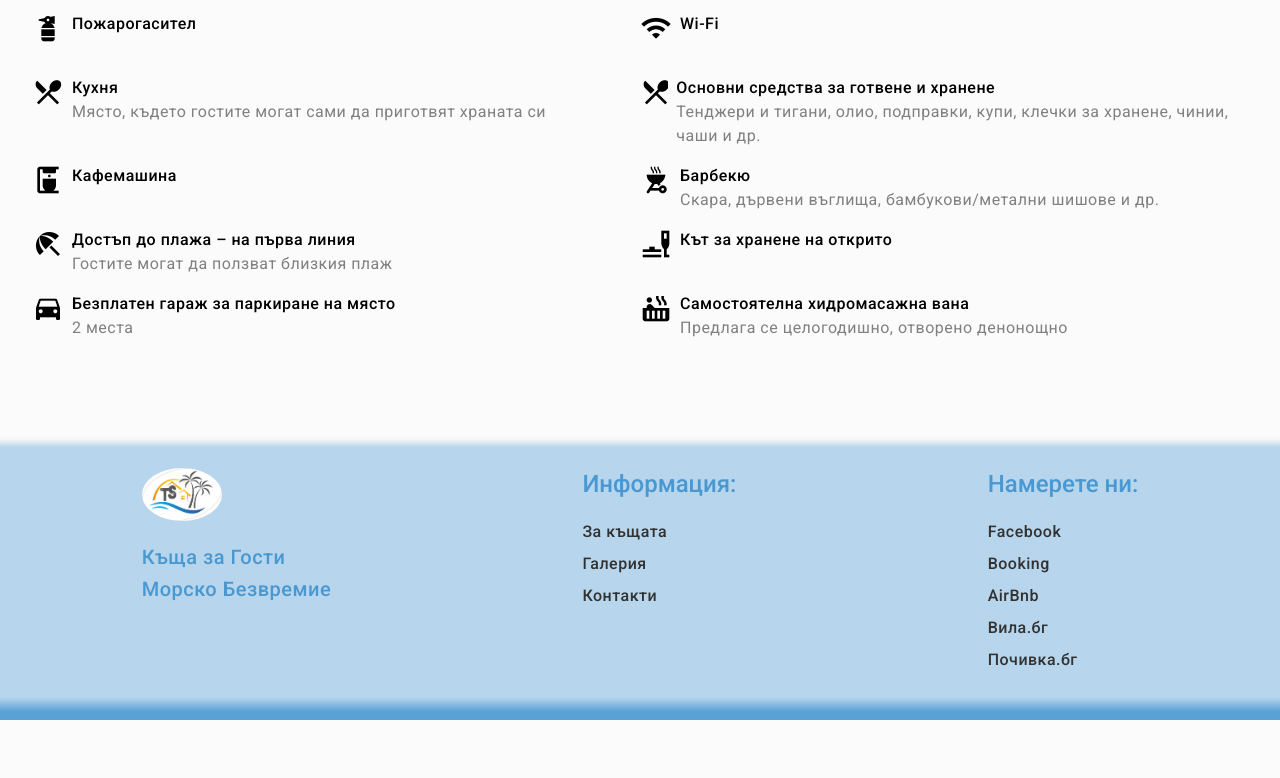
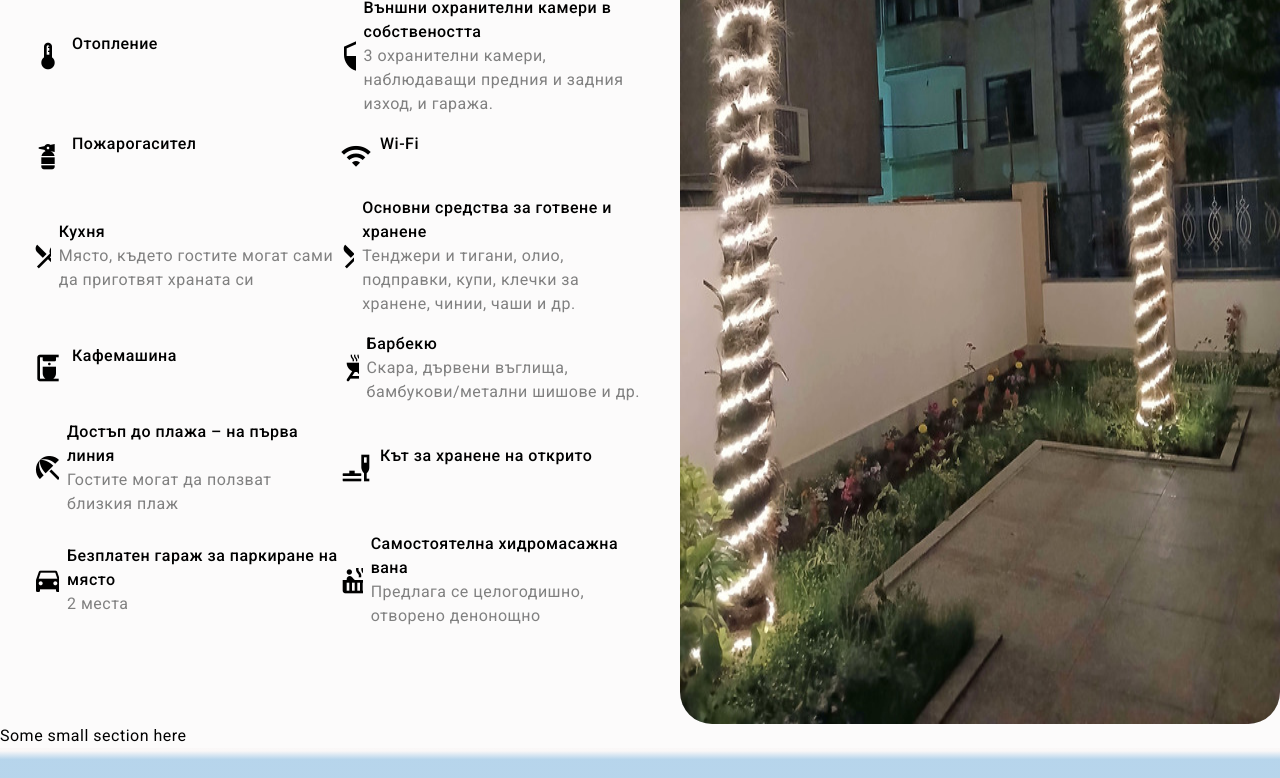
Before and after one commit to LLYS-Phys/timeless-sea-website, an Angular app: page /about in a window 1280 px wide. Shown: the part 460-1238 px from the top of the page. Before the commit the page ends 1180 px from the top, so only its background shows below. Built offline with nearby package versions, Linux system fonts and the light colour scheme.

Commit message:
improvements on about page

```diff
--- a/src/app/about/about.component.html
+++ b/src/app/about/about.component.html
@@ -1,7 +1,8 @@
 <section>
     Basic house info
 </section>
-<section class="utilities">
+<section class="utilities-container">
+    <div class="utilities">
         @for (utility of utilities; track utility.id) {
             <div class="utility">
                 <mat-icon>{{ utility.icon }}</mat-icon>
@@ -11,4 +12,9 @@
                 </div>
             </div>
         }
+    </div>
+    <img src="/images/Out11.jpg" alt="Къща за гости - Морско Безвремие"/>
 </section>
+<section>
+    Some small section here
+</section>
--- a/src/app/about/about.component.scss
+++ b/src/app/about/about.component.scss
@@ -1,4 +1,6 @@
 :host{
+    .utilities-container{
+        display: flex;
         .utilities{
             display: flex;
             flex-wrap: wrap;
@@ -7,6 +9,7 @@
                 display: flex;
                 width: 50%;
                 margin-bottom: 1rem;
+                align-items: center;
                 mat-icon{
                     height: 2rem;
                     width: 2rem;
@@ -26,4 +29,8 @@
                 }
             }
         }
+        img{
+            border-radius: 2rem;
         }
+    }
+}
--- a/src/app/gallery/gallery.component.ts
+++ b/src/app/gallery/gallery.component.ts
@@ -65,7 +65,6 @@ export class GalleryPageComponent implements OnInit {
     document.querySelector(".modal")?.classList.add("active-gallery")
     this.currentGalleryImages = this.getAllImages(target)
     this.currentGalleryName = name
-    console.log(this.galleryComponent)
   }
   closeGallery(){
     document.querySelector(".modal")?.classList.remove("active-gallery")
```
Lines whose indentation alone changed are shown as unchanged.
